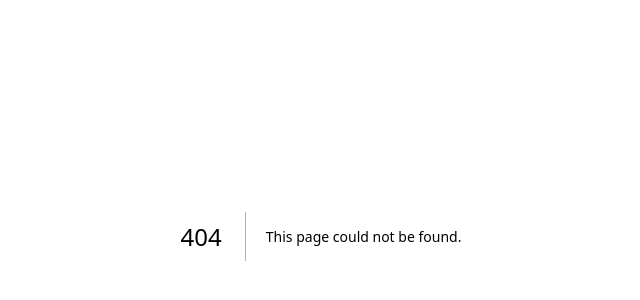
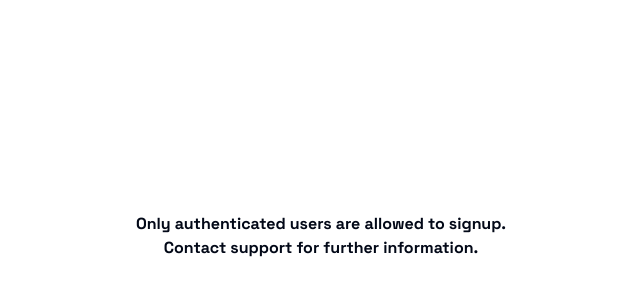
Before and after one commit to NotTheRightGuy/Atjam-V2, a Next.js app: page /auth/signup in a window 1280 px wide. Before the commit this address had no page. Shown: the part 164-464 px from the top of the page, without its empty margins (319-959 px from the left). Built offline with nearby package versions, Linux system fonts and the light colour scheme.

Commit message:
Fix bug in login functionality

```diff
--- /dev/null
+++ b/app/auth/signup/page.tsx
@@ -0,0 +1,12 @@
+import React from "react";
+
+const SignUpPage = () => {
+    return (
+        <div className="flex justify-center items-center h-screen font-space font-bold text-center">
+            Only authenticated users are allowed to signup. <br /> Contact
+            support for further information.
+        </div>
+    );
+};
+
+export default SignUpPage;
```
